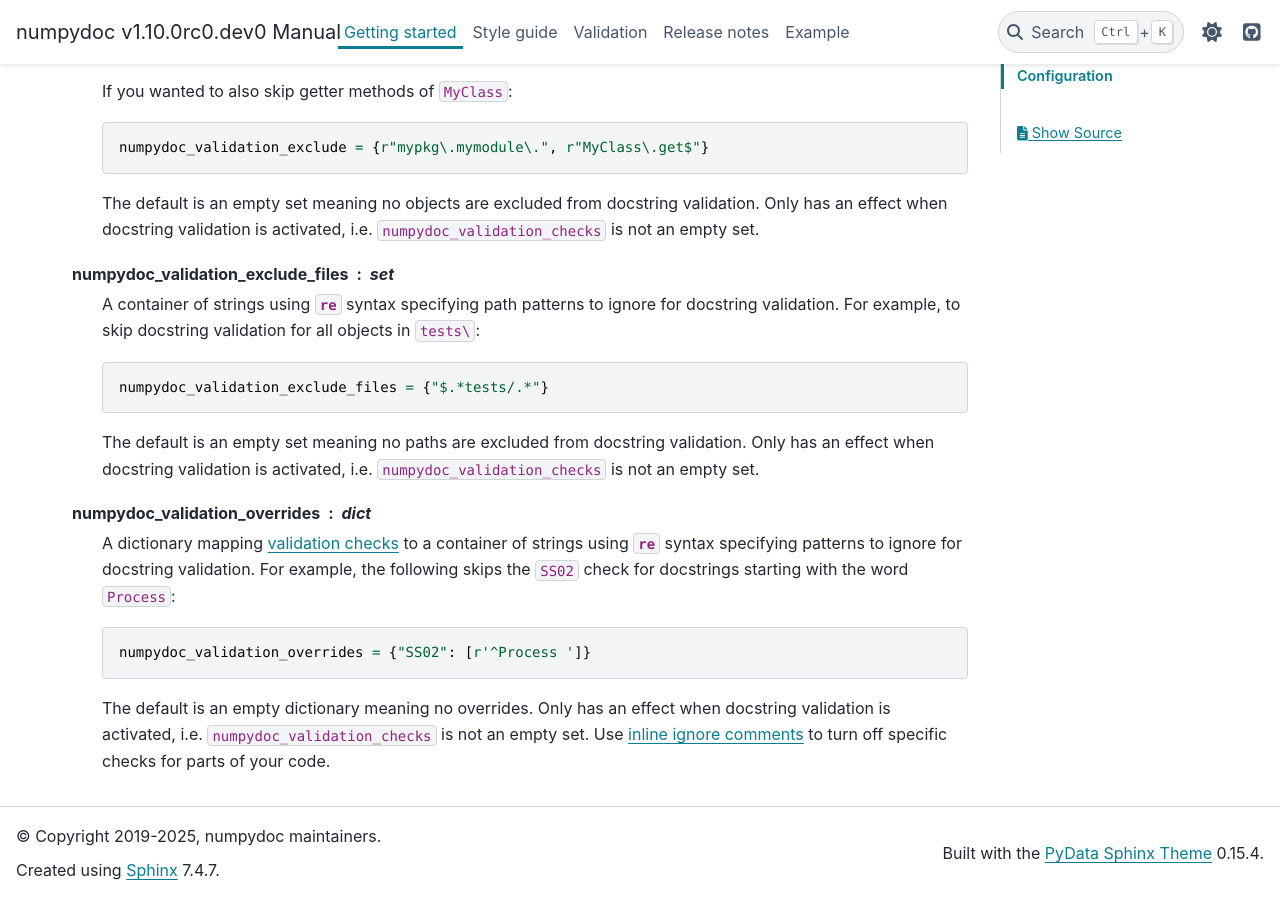
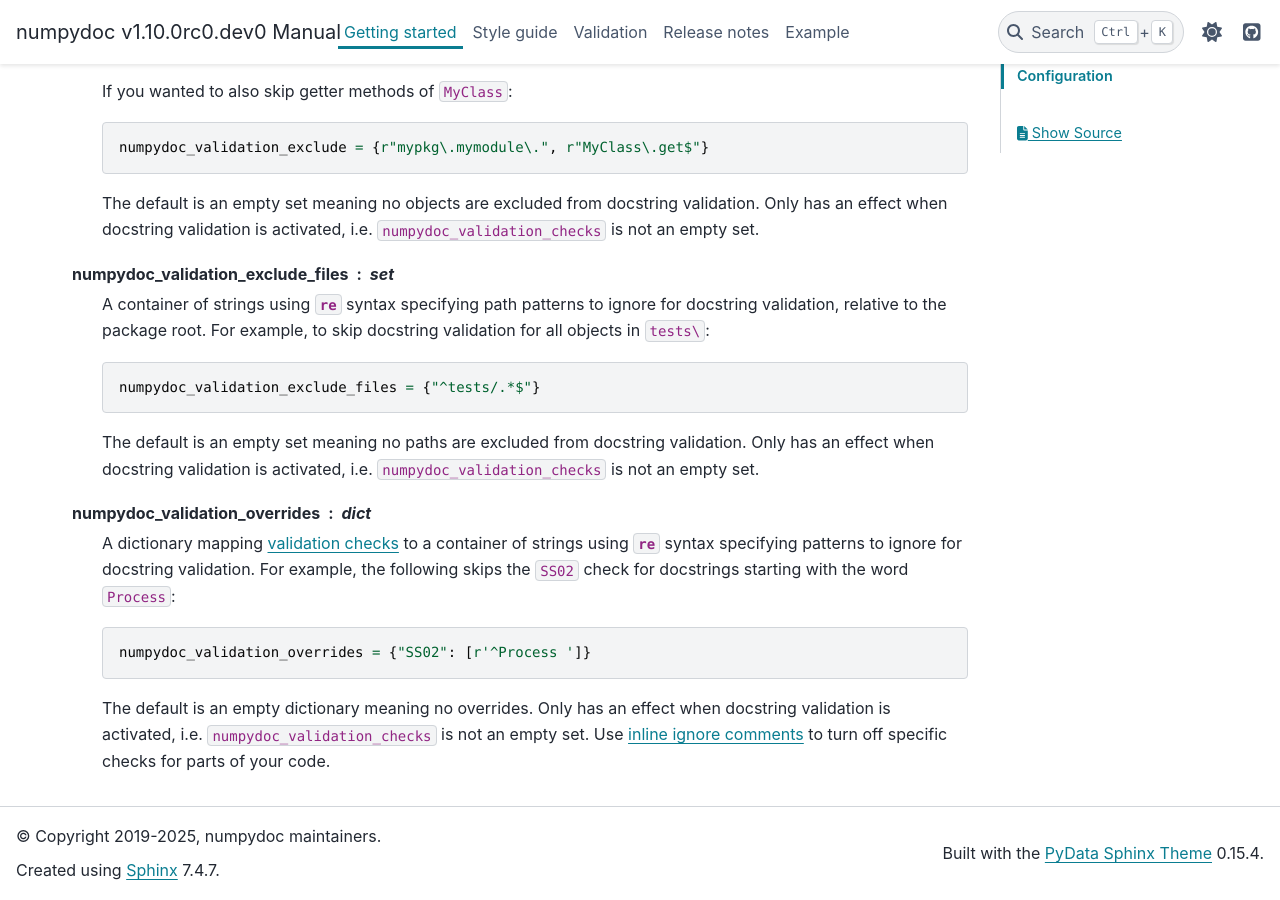
Before and after one commit to numpy/numpydoc, a Sphinx documentation site: the page built from doc/install.rst, in a window 1280 px wide and 900 px high, scrolled down 2851 px. Built offline with Sphinx 7.4.7 and the PyData theme 0.15.4, drawn with Linux system fonts in a browser that asks for light colours; formulas are drawn with MathJax 3.

Commit message:
docs(validation.rst,-install.rst): indicate relative path not absolute path for `exclude_files` options

```diff
--- a/doc/install.rst
+++ b/doc/install.rst
@@ -141,11 +141,11 @@ numpydoc_validation_exclude : set
     ``numpydoc_validation_checks`` is not an empty set.
 numpydoc_validation_exclude_files : set
     A container of strings using :py:mod:`re` syntax specifying path patterns to
-    ignore for docstring validation.
+    ignore for docstring validation, relative to the package root.
     For example, to skip docstring validation for all objects in
     ``tests\``::
 
-        numpydoc_validation_exclude_files = {"$.*tests/.*"}
+        numpydoc_validation_exclude_files = {"^tests/.*$"}
 
     The default is an empty set meaning no paths are excluded from docstring
     validation.
--- a/doc/validation.rst
+++ b/doc/validation.rst
@@ -36,8 +36,8 @@ the pre-commit hook as follows:
   expressions ``\.undocumented_method$`` or ``\.__repr__$``. This
   maps to ``numpydoc_validation_exclude`` from the
   :ref:`Sphinx build configuration <validation_during_sphinx_build>`.
-* ``exclude_files``: Exclude file paths matching the regular expressions
-  ``^tests/.*$`` or ``^module/gui.*$``. This maps to
+* ``exclude_files``: Exclude file paths (relative to the package root) matching
+  the regular expressions ``^tests/.*$`` or ``^module/gui.*$``. This maps to
   ``numpydoc_validation_exclude_files`` from the
   :ref:`Sphinx build configuration <validation_during_sphinx_build>`.
 * ``override_SS05``: Allow docstrings to start with "Process ", "Assess ",
```
